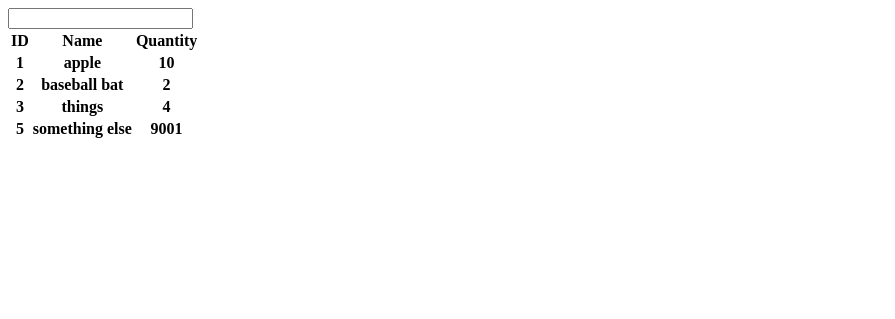
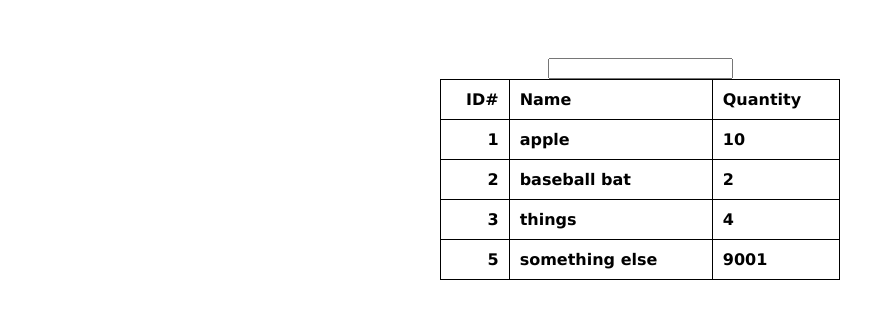
Before and after one commit to ZergRushJoe/databaseExp, a Node server app: page /itemsBlank in a window 1280 px wide. Shown: the top 319 px of the page, without its empty margins (0-895 px from the left). Run offline with Node 20, Linux system fonts and the light colour scheme; lists and menus that the app fills with data are empty; some libraries are stand-ins or nearby versions.

Commit message:
added stylesheet to items view

```diff
--- a/public/stylesheets/style.css
+++ b/public/stylesheets/style.css
@@ -8,3 +8,36 @@ a
 {
   color: #00B7FF;
 }
+.width100
+{
+  width:100%;
+}
+
+table
+{
+  border: 1px solid black;
+  border-collapse:collapse ;
+  width: 400px;
+}
+th
+{
+  padding: 10px;
+  border: 1px solid black;
+}
+.center
+{
+  margin: 0 auto;
+
+}
+.alignCenter
+{
+  text-align: center;
+}
+.alignRight
+{
+  text-align: right;
+}
+.alignLeft
+{
+  text-align: left;
+}
--- a/views/items.pug
+++ b/views/items.pug
@@ -1,16 +1,17 @@
 extends layout
 
 block content
-    input(type="text" id="search")
-    table
+    div.center.width100.alignCenter
+        input(type="text" id="search").center
+    table.center
         thead
             tr
-                th ID
-                th Name
-                th Quantity
+                th.alignRight ID#
+                th.alignLeft Name
+                th.alignLeft Quantity
         tbody
             -for(var i = 0;i< items.length;i++)
                 tr
-                    th #{items[i].id}
-                    th #{items[i].name}
-                    th #{items[i].quantity}
+                    th.alignRight #{items[i].id}
+                    th.alignLeft #{items[i].name}
+                    th.alignLeft #{items[i].quantity}
--- a/views/layout.pug
+++ b/views/layout.pug
@@ -4,6 +4,7 @@
 html
     head
         title databases
+        link(href="./stylesheets/style.css" rel="stylesheet" type="text/css")
     body
         block content
 
```
